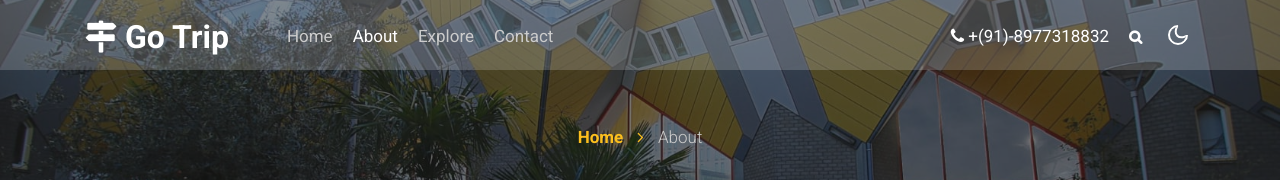
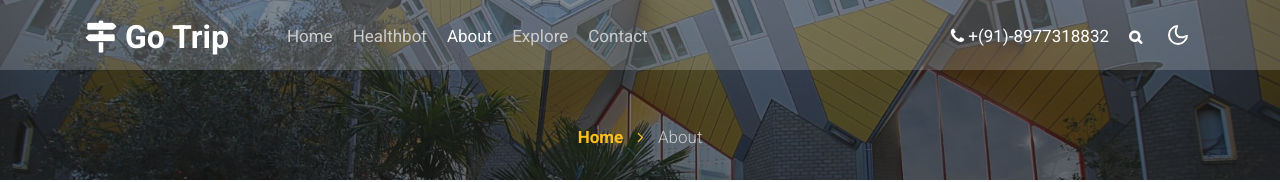
Before and after one commit to JALADIVAMSIVARDHAN/project527, a plain HTML site: page about.html in a window 1280 px wide. Shown: the top 182 px of the page. Drawn offline with Linux system fonts and the light colour scheme.

Commit message:
Update about.html

```diff
--- a/about.html
+++ b/about.html
@@ -36,6 +36,9 @@
 					<ul class="navbar-nav ml-lg-5">
 						<li class="nav-item @@home__active">
 							<a class="nav-link" href="index.html">Home <span class="sr-only">(current)</span></a>
+						</li>
+						<li class="nav-item @@healthbot__active">
+							<a class="nav-link" href="healthbot.html">healthbot</a>
 						</li>
 						<li class="nav-item active">
 							<a class="nav-link" href="about.html">About</a>
```
